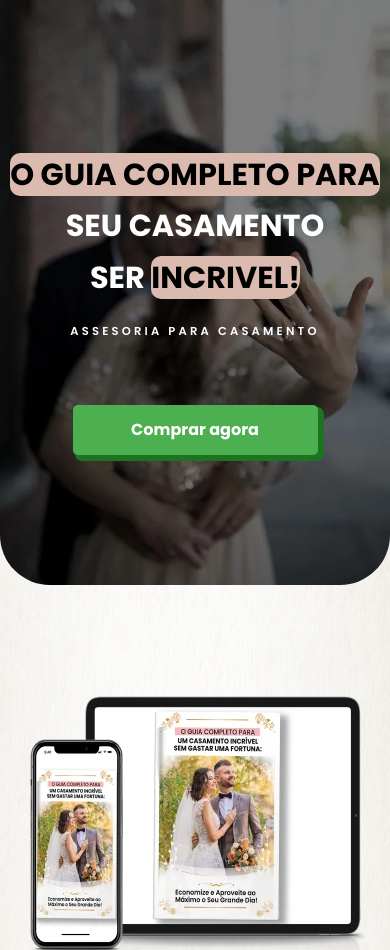
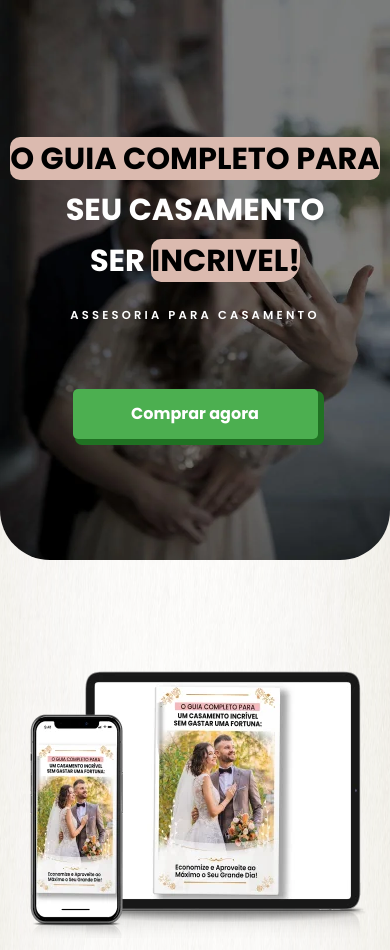
Before and after one commit to eliasalves01/landigpage, a plain HTML site: page index.html in a window 390 px wide. Shown: the top 950 px of the page. Drawn offline with nearby package versions, Linux system fonts and the light colour scheme.

Commit message:
Atualização 1.7V

```diff
--- a/css/style.css
+++ b/css/style.css
@@ -360,7 +360,7 @@ body {
 
     img.bannerImagemMobile {
         width: 100%;
-        height: 585px;
+        height: 560px;
         border-radius: 0 0 50px 50px;
     }
 
```
